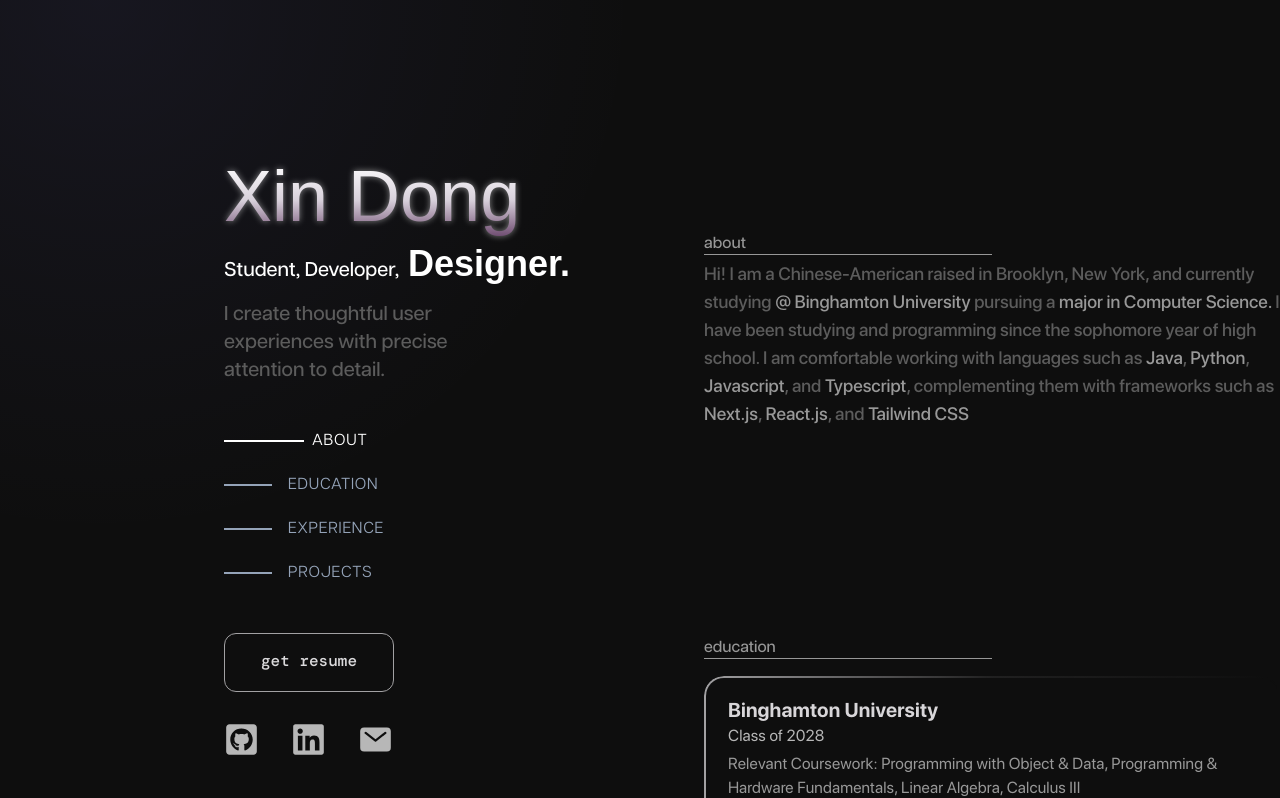
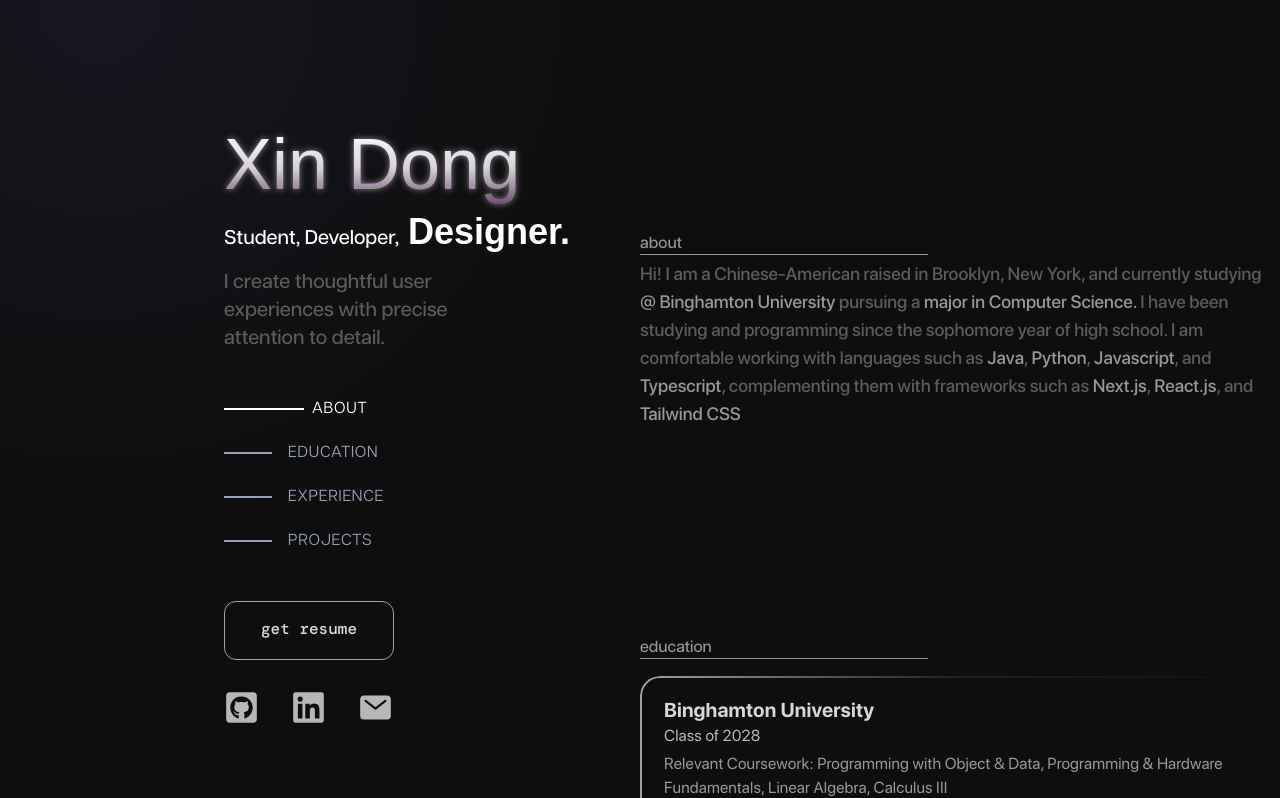
Before and after one commit to TheDXport/xinsite, a Next.js app: page / in a window 1280 px wide. Shown: the top 798 px of the page. Built offline with nearby package versions, Linux system fonts and the light colour scheme; a web font is replaced by a local one.

Commit message:
mac update

```diff
--- a/src/app/components/SectionLink.tsx
+++ b/src/app/components/SectionLink.tsx
@@ -15,7 +15,7 @@ const SectionLink = () => {
     const options = {
       root: null, // Viewport is the root
       rootMargin: "0px", // No offset
-      threshold: 0.99, // Trigger when 50% of the section is visible
+      threshold: 0.85, // Trigger when 50% of the section is visible
     };
 
     const observer = new IntersectionObserver((entries) => {
--- a/src/app/page.tsx
+++ b/src/app/page.tsx
@@ -46,7 +46,7 @@ export default function Home() {
         {/* Container for Div 2 and Div 3 */}
         <div className="flex flex-col sm:flex-col md:flex-row">
           {/* RED: Div 2: Left half, unscrollable */}
-          <div className="w-full md:w-1/2 lg:w-1/2 p-4 mt-24 md:mt-36 lg:mt-42 pl-0 sm:pl-6 md:pl-9 lg:pl-32 xl:pl-52 overflow-hidden md:top-0 md:fixed lg:top-0 lg:fixed">
+          <div className="w-full md:w-1/2 lg:w-1/2 p-4 mt-24 md:mt-28 lg:mt-42 pl-0 sm:pl-6 md:pl-9 lg:pl-32 xl:pl-52 overflow-hidden md:top-0 md:fixed lg:top-0 lg:fixed">
             {/* ORANGE */}
             <div className={`${articulatNormal.className}  flex flex-col pl-10 md:pl-4 lg:pr-4 xl:pl-4 w-92`}>
               <NameHeader />
@@ -58,7 +58,7 @@ export default function Home() {
 
           {/* Div 3: Right half, scrollable */}
           <div
-            className={`${SFProMedium.className} mt-6 sm:mt-0 md:mt-6 lg:mt-6 md:ml-[50vw] lg:ml-[55vw] md:w-3/4 lg:w-[40rem] p-10 sm:pl-10 md:pl-0 md:py-5 lg:p-16 overflow-y-scroll invisible-scrollbar xl:px-0 `}>
+            className={`${SFProMedium.className} mt-6 sm:mt-0 md:mt-6 lg:mt-6 md:ml-[50vw] lg:ml-[50vw] md:w-3/4 lg:w-[40rem] p-10 sm:pl-10 md:pl-0 md:py-5 lg:p-16 overflow-y-scroll invisible-scrollbar xl:px-0 `}>
             <About />
             <Education />
             <Experience />
```
